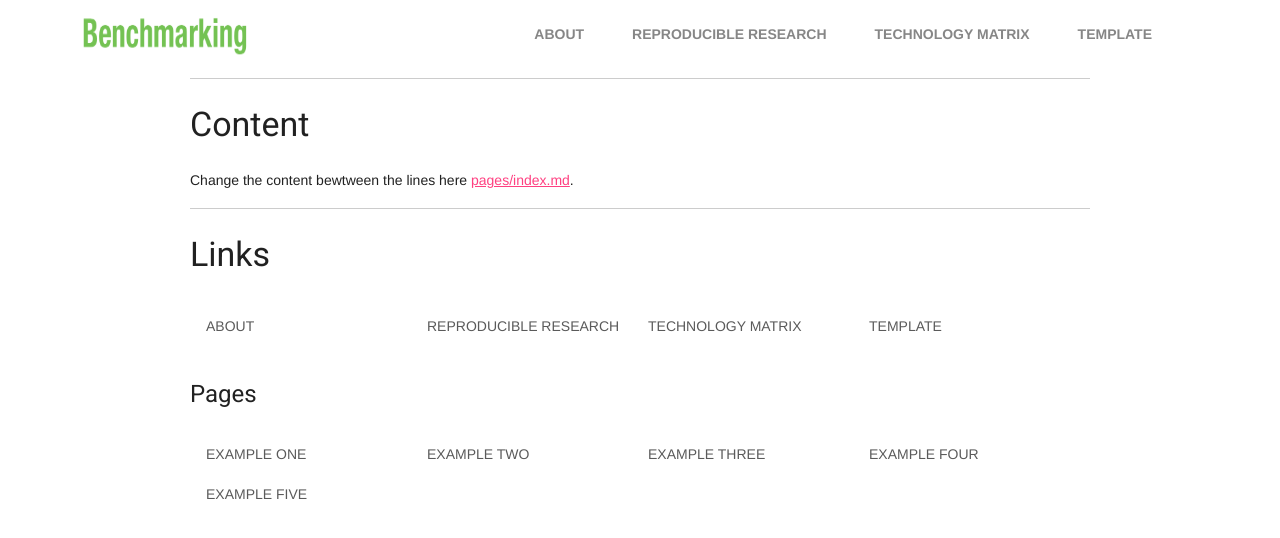
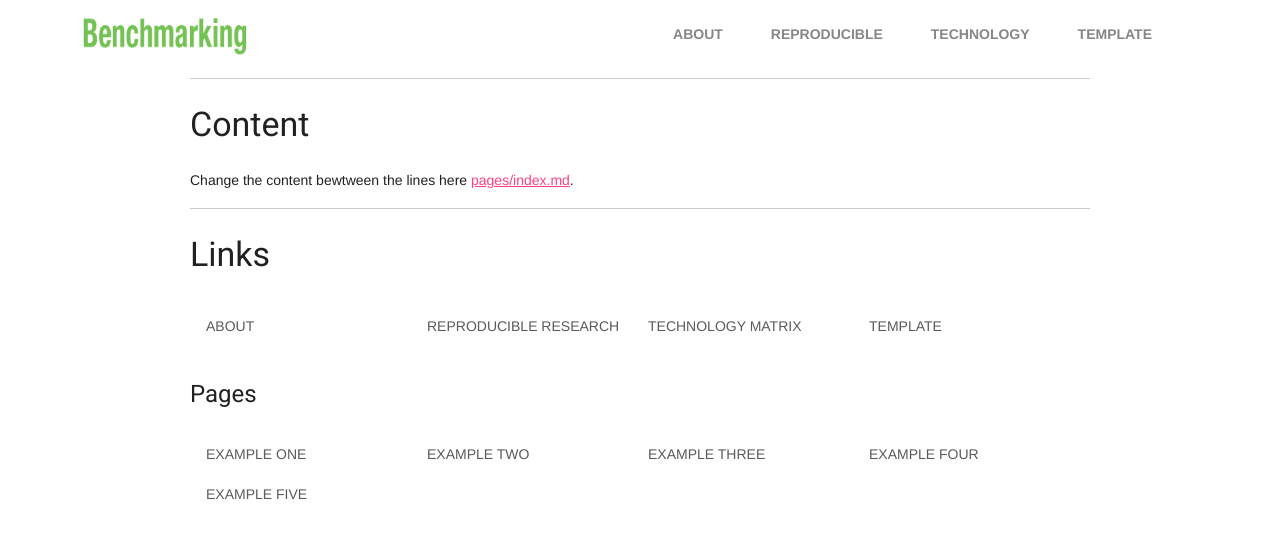
Before and after one commit to NREL/wp3-docs, a Jekyll site: the page built from docs/pages/index.md, in a window 1280 px wide. Shown: the top 538 px of the page. Built offline with Jekyll 4.4.1, drawn with Linux system fonts in a browser that asks for light colours.

Commit message:
moving tech matrix

```diff
--- a/docs/_includes/header.html
+++ b/docs/_includes/header.html
@@ -20,9 +20,9 @@
               {% for node in site.pages %}
                 {% if group == node.group %}
                   {% if page.title == node.title %}
-                  <a class="page-active mdl-navigation__link mdl-typography--text-uppercase" href="{{ site.baseurl }}{{node.url}}">{{node.title | escape }}</a>
+                  <a class="page-active mdl-navigation__link mdl-typography--text-uppercase" href="{{ site.baseurl }}{{node.url}}">{{node.permalink| escape }}</a>
                   {% else %}
-                  <a class="mdl-navigation__link mdl-typography--text-uppercase" href="{{ site.baseurl }}{{node.url}}">{{node.title}}</a>
+                  <a class="mdl-navigation__link mdl-typography--text-uppercase" href="{{ site.baseurl }}{{node.url}}">{{node.permalink }}</a>
                   {% endif %}
                 {% endif %}
               {% endfor %}
```
